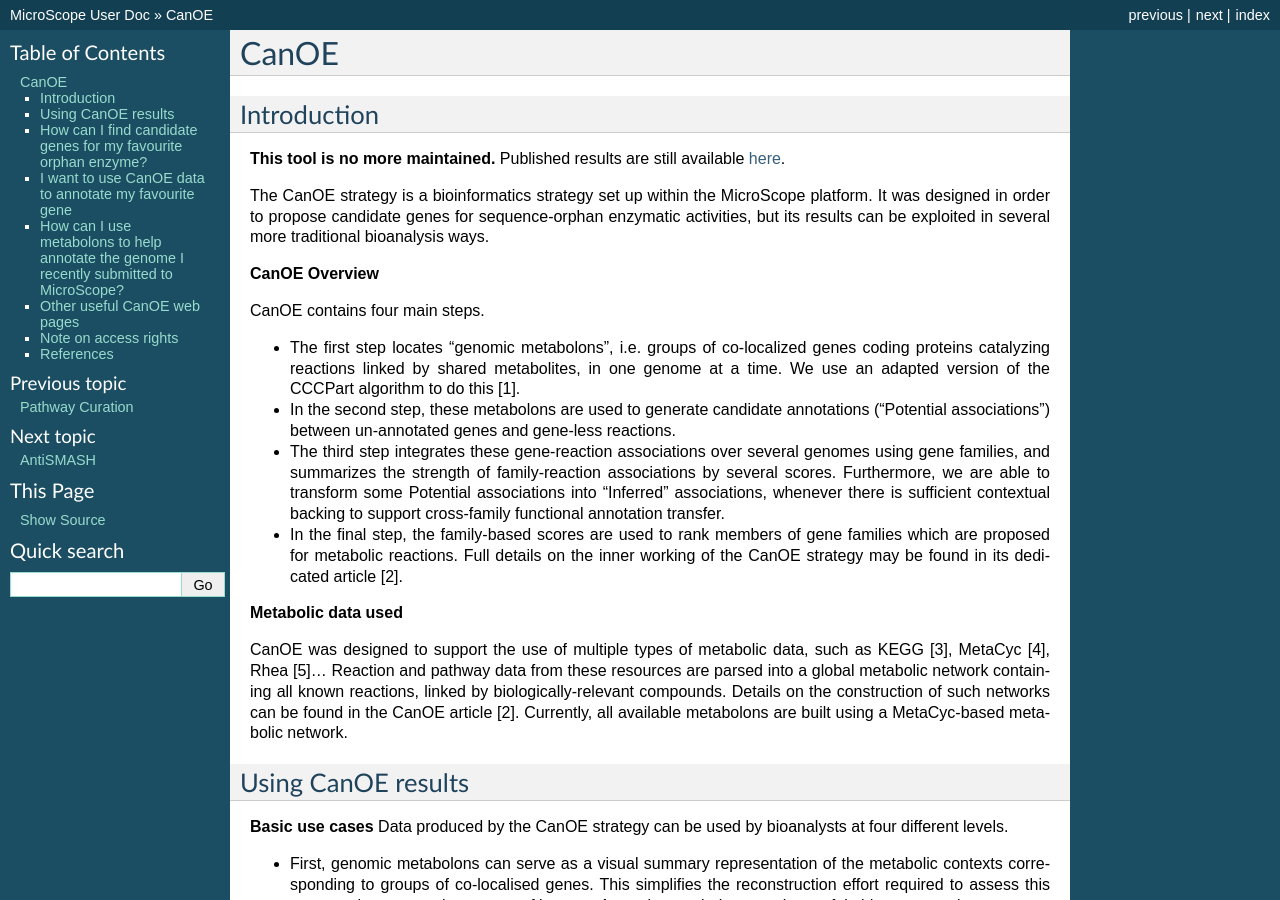
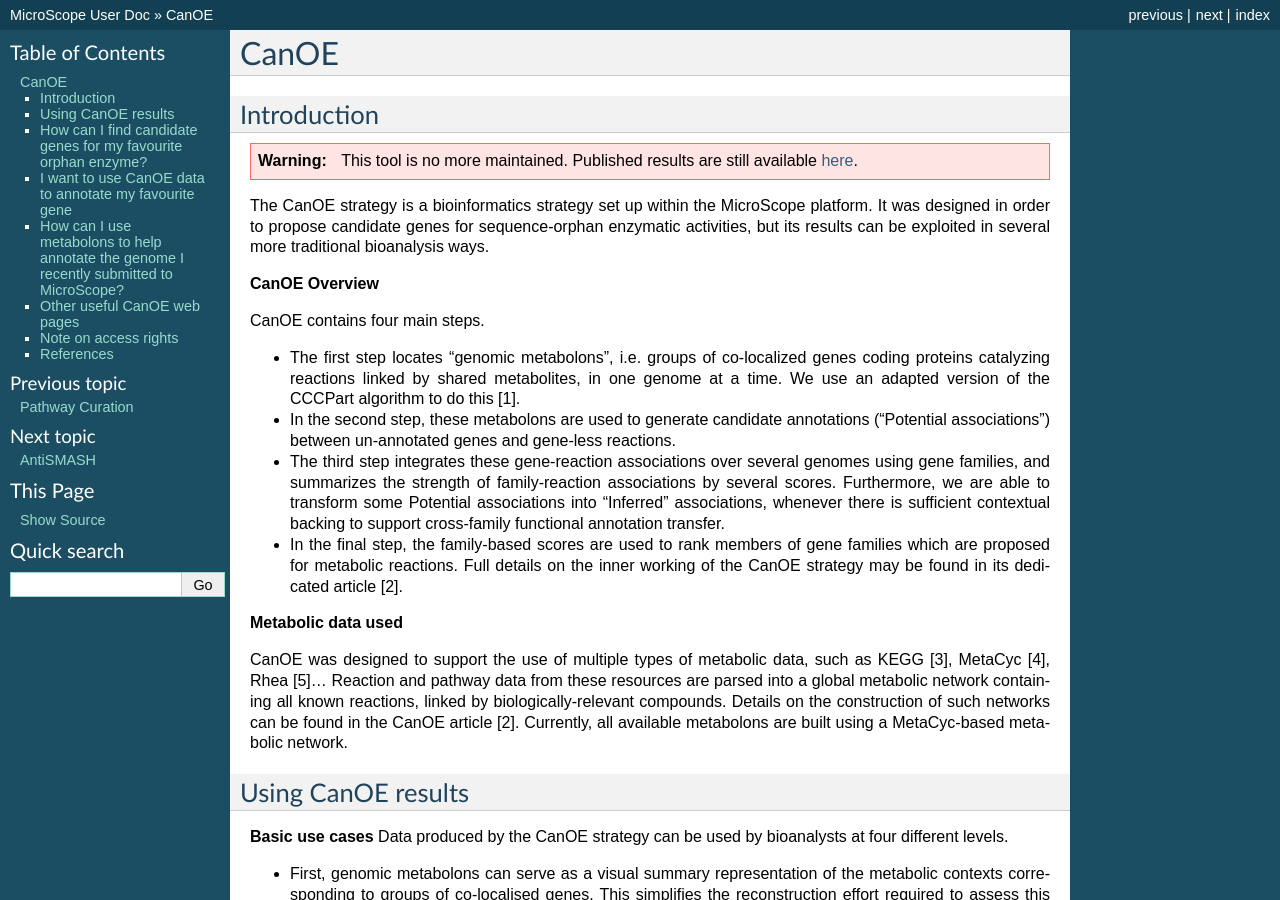
Before and after one commit to labgem/microscope-user-doc, a Sphinx documentation site: the page built from docs/content/metabolism/canoe.rst, in a window 1280 px wide and 900 px high. Built offline with Sphinx 7.4.7, drawn with Linux system fonts in a browser that asks for light colours; formulas are drawn with MathJax 3; some of the changed lines change nothing that is shown.

Commit message:
Update canoe.rst
Warning CanOE maintenance

```diff
--- a/docs/content/metabolism/canoe.rst
+++ b/docs/content/metabolism/canoe.rst
@@ -6,8 +6,7 @@
 Introduction
 ------------
 
-**This tool is no more maintained.**
-Published results are still available  `here <https://www.genoscope.cns.fr/agc/microscope/metabolism/canoe.php>`_.
+.. warning:: This tool is no more maintained. Published results are still available  `here <https://www.genoscope.cns.fr/agc/microscope/metabolism/canoe.php>`_.
 
 The CanOE strategy is a bioinformatics strategy set up within the MicroScope platform. It was designed in order to propose candidate genes for sequence-orphan enzymatic activities, but its results can be exploited in several more traditional bioanalysis ways.
 
```
